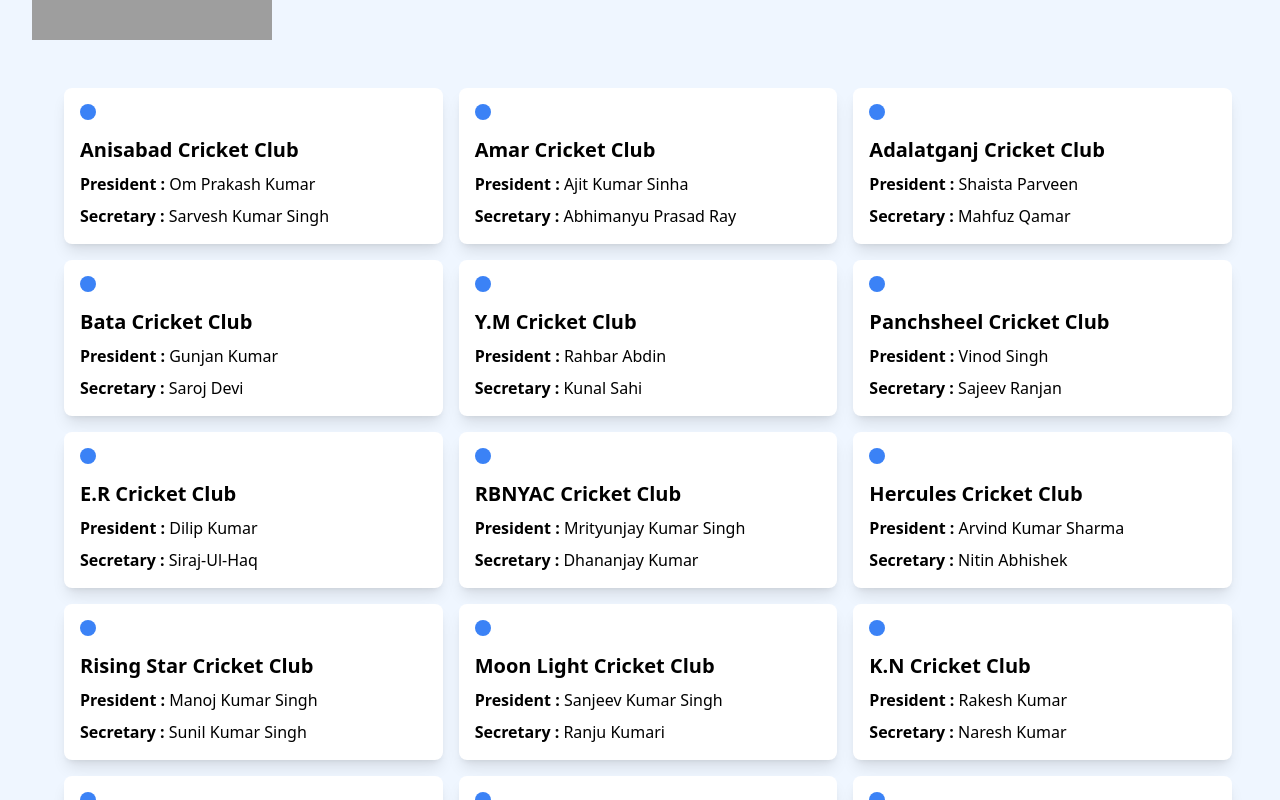
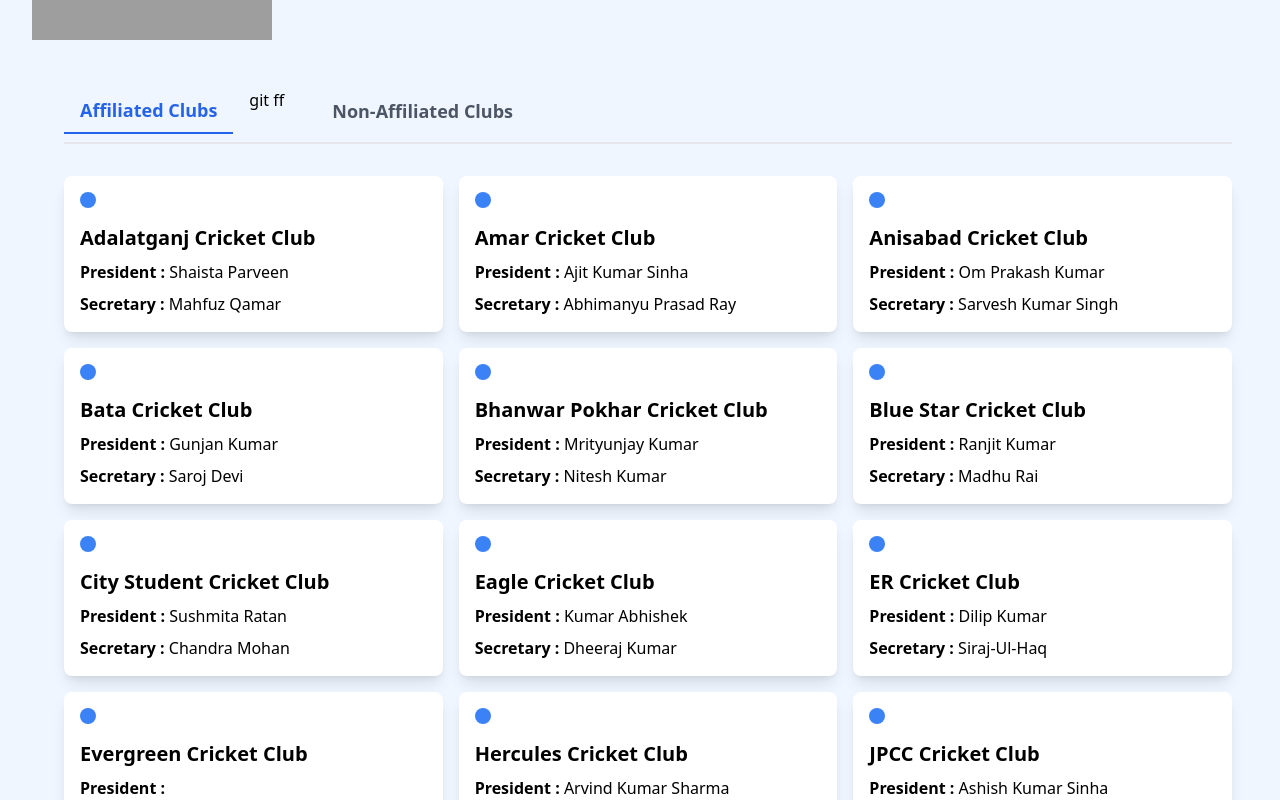
Before and after one commit to Samar1402/P.D.C.A, a React (Vite) app: page /members in a window 1280 px wide. Shown: the part 420-1220 px from the top of the page. Built offline with nearby package versions, Linux system fonts and the light colour scheme; grey boxes are pictures that could not be loaded.

Commit message:
members updated with toggle button

```diff
--- a/src/Components/Members.jsx
+++ b/src/Components/Members.jsx
@@ -1,11 +1,14 @@
-import { faEnvelope, faSearch } from "@fortawesome/free-solid-svg-icons";
+
+import { faSearch } from "@fortawesome/free-solid-svg-icons";
 import { FontAwesomeIcon } from "@fortawesome/react-fontawesome";
 import React, { useState } from "react";
 import Logo from "../images/club_logo.png";
 
 const Members = () => {
   const [search, setSearch] = useState("");
+  const [activeTab, setActiveTab] = useState("affiliated"); // Default to "affiliated"
 
+  // Add a type property to differentiate between affiliated and non-affiliated clubs
   const clubs = [
     {
       name: "Anisabad Cricket Club",
@@ -14,6 +17,7 @@ const Members = () => {
       secretary: "Sarvesh Kumar Singh",
       // email: "arariadca@biharcricketassociation.com",
       pdf: "/pdfs/Cricket.pdf", // Example PDF URL
+      type: "affiliated",
     },
     {
       name: "Amar Cricket Club",
@@ -22,6 +26,7 @@ const Members = () => {
       secretary: "Abhimanyu Prasad Ray",
       // email: "arariadca@biharcricketassociation.com",
       pdf: "/pdfs/Cricket.pdf", // Example PDF URL
+      type: "affiliated",
     },
     {
       name: "Adalatganj Cricket Club",
@@ -30,6 +35,7 @@ const Members = () => {
       secretary: "Mahfuz Qamar",
       // email: "arariadca@biharcricketassociation.com",
       pdf: "/pdfs/Cricket.pdf", // Example PDF URL
+      type: "affiliated",
     },
     {
       name: "Bata Cricket Club",
@@ -38,14 +44,16 @@ const Members = () => {
       secretary: "Saroj Devi",
       // email: "arariadca@biharcricketassociation.com",
       pdf: "/pdfs/Cricket.pdf", // Example PDF URL
+      type: "affiliated",
     },
     {
-      name: "Y.M Cricket Club",
+      name: "YM Cricket Club",
       // location: "Y.M",
       president: "Rahbar Abdin",
       secretary: "Kunal Sahi",
       // email: "arariadca@biharcricketassociation.com",
       pdf: "/pdfs/Cricket.pdf", // Example PDF URL
+      type: "affiliated",
     },
     {
       name: "Panchsheel Cricket Club",
@@ -54,14 +62,16 @@ const Members = () => {
       secretary: "Sajeev Ranjan",
       // email: "arariadca@biharcricketassociation.com",
       pdf: "/pdfs/Cricket.pdf", // Example PDF URL
+      type: "affiliated",
     },
     {
-      name: "E.R Cricket Club",
+      name: "ER Cricket Club",
       // location: "Panchsheel",
       president: "Dilip Kumar",
       secretary: "Siraj-Ul-Haq",
       // email: "arariadca@biharcricketassociation.com",
       pdf: "/pdfs/Cricket.pdf", // Example PDF URL
+      type: "affiliated",
     },
     {
       name: "RBNYAC Cricket Club",
@@ -70,6 +80,7 @@ const Members = () => {
       secretary: "Dhananjay Kumar",
       // email: "arariadca@biharcricketassociation.com",
       pdf: "/pdfs/Cricket.pdf", // Example PDF URL
+      type: "affiliated",
     },
     {
       name: "Hercules Cricket Club",
@@ -78,6 +89,7 @@ const Members = () => {
       secretary: "Nitin Abhishek",
       // email: "arariadca@biharcricketassociation.com",
       pdf: "/pdfs/Cricket.pdf", // Example PDF URL
+      type: "affiliated",
     },
     {
       name: "Rising Star Cricket Club",
@@ -86,6 +98,7 @@ const Members = () => {
       secretary: "Sunil Kumar Singh",
       // email: "arariadca@biharcricketassociation.com",
       pdf: "/pdfs/Cricket.pdf", // Example PDF URL
+      type: "affiliated",
     },
     {
       name: "Moon Light Cricket Club",
@@ -94,14 +107,16 @@ const Members = () => {
       secretary: "Ranju Kumari",
       // email: "arariadca@biharcricketassociation.com",
       pdf: "/pdfs/Cricket.pdf", // Example PDF URL
+      type: "affiliated",
     },
     {
-      name: "K.N Cricket Club",
+      name: "KN Cricket Club",
       // location: "Panchsheel",
       president: "Rakesh Kumar",
       secretary: "Naresh Kumar",
       // email: "arariadca@biharcricketassociation.com",
       pdf: "/pdfs/Cricket.pdf", // Example PDF URL
+      type: "affiliated",
     },
     {
       name: "Malsalami XI Cricket Club",
@@ -110,6 +125,7 @@ const Members = () => {
       secretary: "Ajay Narayan Sharma",
       // email: "arariadca@biharcricketassociation.com",
       pdf: "/pdfs/Cricket.pdf", // Example PDF URL
+      type: "affiliated",
     },
     {
       name: "Blue Star Cricket Club",
@@ -118,6 +134,7 @@ const Members = () => {
       secretary: "Madhu Rai",
       // email: "arariadca@biharcricketassociation.com",
       pdf: "/pdfs/Cricket.pdf", // Example PDF URL
+      type: "affiliated",
     },
     {
       name: "Pirmuhani Cricket Club",
@@ -126,6 +143,7 @@ const Members = () => {
       secretary: "Amrita Bhushan Rathore",
       // email: "arariadca@biharcricketassociation.com",
       pdf: "/pdfs/Cricket.pdf", // Example PDF URL
+      type: "affiliated",
     },
     {
       name: "Sharma Sporting Cricket Club",
@@ -134,14 +152,16 @@ const Members = () => {
       secretary: "Madhu Sharma",
       // email: "arariadca@biharcricketassociation.com",
       pdf: "/pdfs/Cricket.pdf", // Example PDF URL
+      type: "affiliated",
     },
     {
-      name: "Y.A.C Rajendra Nagar Cricket Club",
+      name: "YAC Rajendra Nagar Cricket Club",
       // location: "Panchsheel",
       president: "Syed Khurshid Imam ",
       secretary: "Syed Sarik Gilani",
       // email: "arariadca@biharcricketassociation.com",
       pdf: "/pdfs/Cricket.pdf", // Example PDF URL
+      type: "affiliated",
     },
     {
       name: "Vidyarthi Cricket Club",
@@ -150,6 +170,7 @@ const Members = () => {
       secretary: "Shailendra Kumar",
       // email: "arariadca@biharcricketassociation.com",
       pdf: "/pdfs/Cricket.pdf", // Example PDF URL
+      type: "affiliated",
     },
     {
       name: "Eagle Cricket Club",
@@ -158,6 +179,7 @@ const Members = () => {
       secretary: "Dheeraj Kumar",
       // email: "arariadca@biharcricketassociation.com",
       pdf: "/pdfs/Cricket.pdf", // Example PDF URL
+      type: "affiliated",
     },
     {
       name: "Pioneer Cricket Club",
@@ -166,6 +188,7 @@ const Members = () => {
       secretary: "Saurabh Kumar Singh",
       // email: "arariadca@biharcricketassociation.com",
       pdf: "/pdfs/Cricket.pdf", // Example PDF URL
+      type: "affiliated",
     },
     {
       name: "City Student Cricket Club",
@@ -174,14 +197,16 @@ const Members = () => {
       secretary: "Chandra Mohan",
       // email: "arariadca@biharcricketassociation.com",
       pdf: "/pdfs/Cricket.pdf", // Example PDF URL
+      type: "affiliated",
     },
     {
-      name: "Y.A.C City Cricket Club",
+      name: "YAC City Cricket Club",
       // location: "Panchsheel",
       president: "",
       secretary: "",
       // email: "arariadca@biharcricketassociation.com",
       pdf: "/pdfs/Cricket.pdf", // Example PDF URL
+      type: "affiliated",
     },
 
     {
@@ -191,14 +216,16 @@ const Members = () => {
       secretary: "Abhinav",
       // email: "arariadca@biharcricketassociation.com",
       pdf: "/pdfs/Cricket.pdf", // Example PDF URL
+      type: "affiliated",
     },
     {
-      name: "J.P.C.C Cricket Club",
+      name: "JPCC Cricket Club",
       // location: "Panchsheel",
       president: "Ashish Kumar Sinha",
       secretary: "Dr.Vinay Kumar Sinha",
       // email: "arariadca@biharcricketassociation.com",
       pdf: "/pdfs/Cricket.pdf", // Example PDF URL
+      type: "affiliated",
     },
     {
       name: "Vaishali Cricket Club",
@@ -207,6 +234,7 @@ const Members = () => {
       secretary: "Varun Pratap Singh",
       // email: "arariadca@biharcricketassociation.com",
       pdf: "/pdfs/Cricket.pdf", // Example PDF URL
+      type: "affiliated",
     },
     {
       name: "Navshakti Niketan Cricket Club",
@@ -215,6 +243,7 @@ const Members = () => {
       secretary: "Kamal Narayan Shrivastav",
       // email: "arariadca@biharcricketassociation.com",
       pdf: "/pdfs/Cricket.pdf", // Example PDF URL
+      type: "affiliated",
     },
     {
       name: "Bhanwar Pokhar Cricket Club",
@@ -223,6 +252,7 @@ const Members = () => {
       secretary: "Nitesh Kumar",
       // email: "arariadca@biharcricketassociation.com",
       pdf: "/pdfs/Cricket.pdf", // Example PDF URL
+      type: "affiliated",
     },
     {
       name: "Kadam Kuan Cricket Club",
@@ -231,14 +261,16 @@ const Members = () => {
       secretary: "Uma Devi",
       // email: "arariadca@biharcricketassociation.com",
       pdf: "/pdfs/Cricket.pdf", // Example PDF URL
+      type: "affiliated",
     },
     {
-      name: "L.B.S Cricket Club",
+      name: "LBS Cricket Club",
       // location: "Panchsheel",
       president: "Rajesh Kumar",
       secretary: "Saryug Kumar Singh",
       // email: "arariadca@biharcricketassociation.com",
       pdf: "/pdfs/Cricket.pdf", // Example PDF URL
+      type: "affiliated",
     },
     {
       name: "Western Cricket Club",
@@ -247,14 +279,16 @@ const Members = () => {
       secretary: "Rajesh Kumar",
       // email: "arariadca@biharcricketassociation.com",
       pdf: "/pdfs/Cricket.pdf", // Example PDF URL
+      type: "affiliated",
     },
     {
-      name: "M.C.C",
+      name: "MCC Cricket Club",
       // location: "Panchsheel",
       president: "Amitabh Sinha",
       secretary: "Kumar Abhimanyu",
       // email: "arariadca@biharcricketassociation.com",
       pdf: "/pdfs/Cricket.pdf", // Example PDF URL
+      type: "affiliated",
     },
     {
       name: "Nehru Memorial Cricket Club",
@@ -263,6 +297,7 @@ const Members = () => {
       secretary: "",
       // email: "arariadca@biharcricketassociation.com",
       pdf: "/pdfs/Cricket.pdf", // Example PDF URL
+      type: "affiliated",
     },
     {
       name: "Evergreen Cricket Club",
@@ -271,19 +306,34 @@ const Members = () => {
       secretary: "",
       // email: "arariadca@biharcricketassociation.com",
       pdf: "/pdfs/Cricket.pdf", // Example PDF URL
+      type: "affiliated",
     },
-  ];
+    {
+      name: "Amar Cricket Club",
+      president: "Ajit Kumar Sinha",
+      secretary: "Abhimanyu Prasad Ray",
+      pdf: "/pdfs/Cricket.pdf",
+      type: "non-affiliated",
+    },
+    {
+      name: "Adalatganj Cricket Club",
+      president: "Shaista Parveen",
+      secretary: "Mahfuz Qamar",
+      pdf: "/pdfs/Cricket.pdf",
+      type: "non-affiliated",
+    },
+    // Add more clubs with `type: "affiliated"` or `type: "non-affiliated"`
+  ].sort((a, b) => a.name.localeCompare(b.name)); // Sort clubs alphabetically
+
 
   const handleInputChange = (e) => {
     setSearch(e.target.value);
   };
 
   const filteredClubs = clubs.filter(
-    (club) => club.name.toLowerCase().includes(search.toLowerCase())
-
-    //Location search is commented here
-    // ||
-    //   club.location.toLowerCase().includes(search.toLowerCase())
+    (club) =>
+      club.type === activeTab &&
+      club.name.toLowerCase().includes(search.toLowerCase())
   );
 
   return (
@@ -317,6 +367,30 @@ const Members = () => {
             <FontAwesomeIcon icon={faSearch} />
           </div>
         </div>
+      </div>
+
+      {/* Toggle Buttons */}
+      <div className=" flex gap-4 border-b-2 pb-2 space-x-4 my-4 ml-16 mr-12">
+        <button
+          className={`text-lg font-semibold px-4 py-2  ${
+            activeTab === "affiliated"
+             ? "text-blue-600 border-b-2 border-blue-600"
+                : "text-gray-600"
+          }`}
+          onClick={() => setActiveTab("affiliated")}
+        >
+          Affiliated Clubs
+        </button>git ff
+        <button
+          className={`px-4 py-2 text-lg font-semibold ${
+            activeTab === "non-affiliated"
+             ? "text-blue-600 border-b-2 border-blue-600"
+                : "text-gray-600"
+          }`}
+          onClick={() => setActiveTab("non-affiliated")}
+        >
+          Non-Affiliated Clubs
+        </button>
       </div>
 
       <div className="p-4 grid grid-cols-1 sm:grid-cols-2 md:grid-cols-3 gap-4 ml-12 mr-8">
```
Also changed, not shown: src/Components/MatchTabs.jsx (line endings or trailing spaces).
